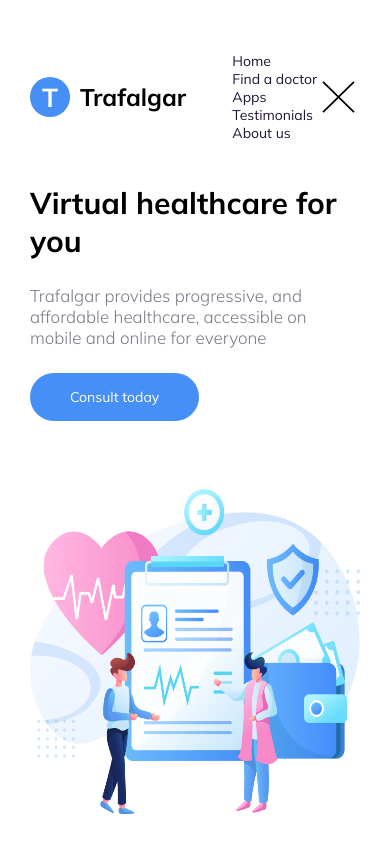
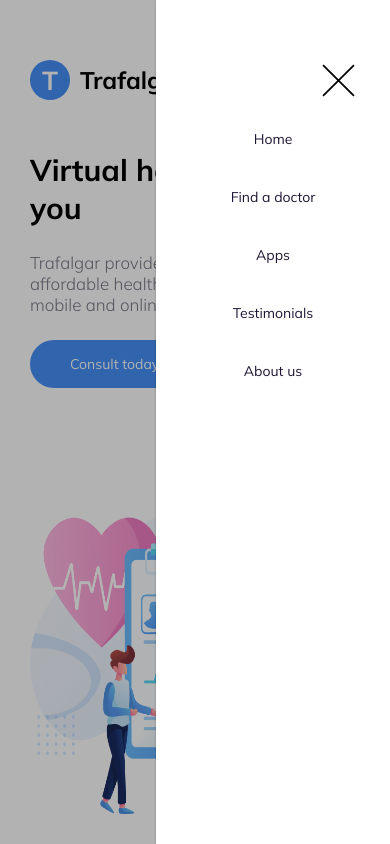
Before and after one commit to Orisabiyi/v-health, a React (Create React App) app: page / in a window 390 px wide. Both pictures are taken after a click on the element 338 px from the left and 81 px from the top of the page. Shown: the top 844 px of the page. Built offline with nearby package versions, Linux system fonts and the light colour scheme.

Commit message:
animate the menu list, added an overlay and styled it to be fixed

```diff
--- a/src/components/Nav.js
+++ b/src/components/Nav.js
@@ -2,6 +2,10 @@ import { useState } from "react";
 
 export default function Nav() {
   const [menu, setMenu] = useState(false);
+
+  function handleSetMenu() {
+    setMenu((menu) => !menu);
+  }
 
   return (
     <nav className="nav">
@@ -10,7 +14,18 @@ export default function Nav() {
         <h3>Trafalgar</h3>
       </div>
 
-      <ul className="nav__list" style={menu ? { display: "block" } : {}}>
+      <ul
+        className="nav__list"
+        style={
+          menu
+            ? { visibility: "visible", transition: "all 1s" }
+            : {
+                visibility: "hidden",
+                transform: "translateX(100%)",
+                transition: "all 1s",
+              }
+        }
+      >
         <li>
           <a href="#!">Home</a>
         </li>
@@ -28,12 +43,18 @@ export default function Nav() {
         </li>
       </ul>
 
-      <div className="nav__menu" onClick={() => setMenu((menu) => !menu)}>
+      <div
+        className="nav__menu"
+        onClick={handleSetMenu}
+        style={menu ? { position: "fixed", right: "3rem" } : {}}
+      >
         <img
           src={menu ? "images/close.svg" : "images/open.png"}
           alt="menu icon"
         />
       </div>
+
+      {menu && <div className="nav__overlay" onClick={handleSetMenu}></div>}
     </nav>
   );
 }
--- a/src/index.css
+++ b/src/index.css
@@ -46,6 +46,10 @@ body {
 }
 
 @media only screen and (max-width: 37.5em) {
+  #root {
+    position: relative;
+  }
+
   body {
     font-size: 1.4rem;
   }
@@ -94,19 +98,42 @@ body {
 
 @media only screen and (max-width: 37.5em) {
   .nav__list {
-    display: none;
+    transform: translateX(0);
+    visibility: visible;
+    position: fixed;
+    z-index: 5;
+    right: 0;
+    top: 0;
+
+    width: 60%;
+    height: 100vh;
+    text-align: right;
+    padding: 13rem 4rem;
+    background-color: white;
+    box-shadow: 0 0 0.2rem rgba(0, 0, 0, 0.3);
+
+    flex-direction: column;
   }
 
   .nav__menu {
+    width: 11%;
     display: block;
-    width: 13%;
     height: auto;
+    z-index: 10;
   }
 
   .nav__menu img {
     display: block;
     width: 100%;
     height: 100%;
+  }
+
+  .nav__overlay {
+    position: fixed;
+    left: 0;
+    width: 100%;
+    height: 200%;
+    background: rgba(0, 0, 0, 0.3);
   }
 }
 
```
